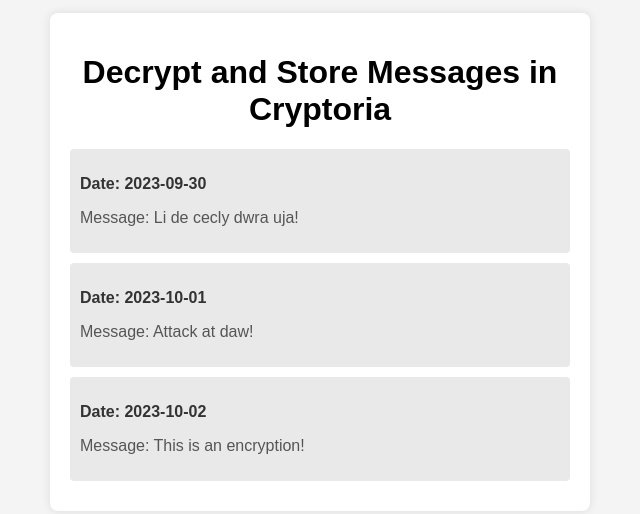
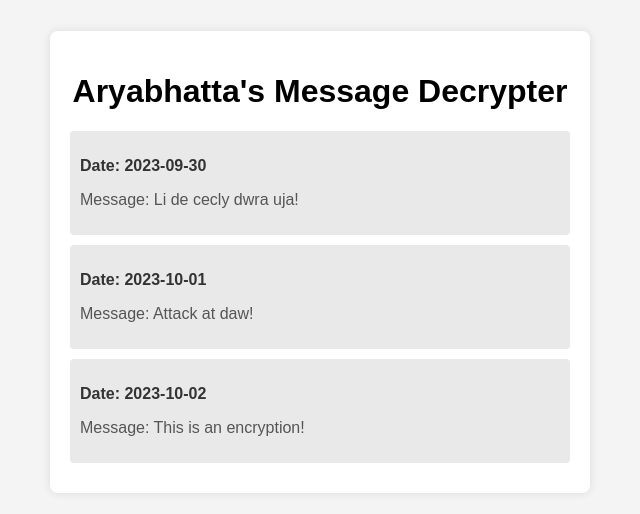
Before and after one commit to acciojob/cryptoria-shivambirla784, a website: page main.html in a window 1280 px wide. Shown: the part 138-652 px from the top of the page, without its empty margins (320-960 px from the left). Drawn offline with Linux system fonts and the light colour scheme.

Commit message:
created a submission

```diff
--- a/main.html
+++ b/main.html
@@ -3,13 +3,13 @@
 <head>
   <meta charset="UTF-8">
   <meta name="viewport" content="width=device-width, initial-scale=1.0">
-  <title>Cryptoria Messages</title>
+  <title>Aryabhatta's Message Decrypter</title>
   <link rel="stylesheet" href="styles.css">
 </head>
 <body>
   <div class="container">
-    <h1>Decrypt and Store Messages in Cryptoria</h1>
-    <div id="message-list"></div>
+    <h1>Aryabhatta's Message Decrypter</h1>
+    <div id="message-container"></div> <!-- Add an ID for message container -->
   </div>
   <script src="script.js"></script>
 </body>
--- a/script.js
+++ b/script.js
@@ -48,8 +48,8 @@ function storeMessages(messages) {
 
 // Display Messages Function (For the UI)
 function displayMessages(messages) {
-  const messageList = document.getElementById("message-list");
-  messageList.innerHTML = "";
+  const messageContainer = document.getElementById("message-container");
+  messageContainer.innerHTML = ""; // Clear existing messages
   messages.forEach(msg => {
     const messageItem = document.createElement("div");
     messageItem.classList.add("message-item");
@@ -64,9 +64,10 @@ function displayMessages(messages) {
 
     messageItem.appendChild(dateElement);
     messageItem.appendChild(contentElement);
-    messageList.appendChild(messageItem);
+    messageContainer.appendChild(messageItem);
   });
 }
+
 
 // Example Usage
 document.addEventListener("DOMContentLoaded", () => {
```
